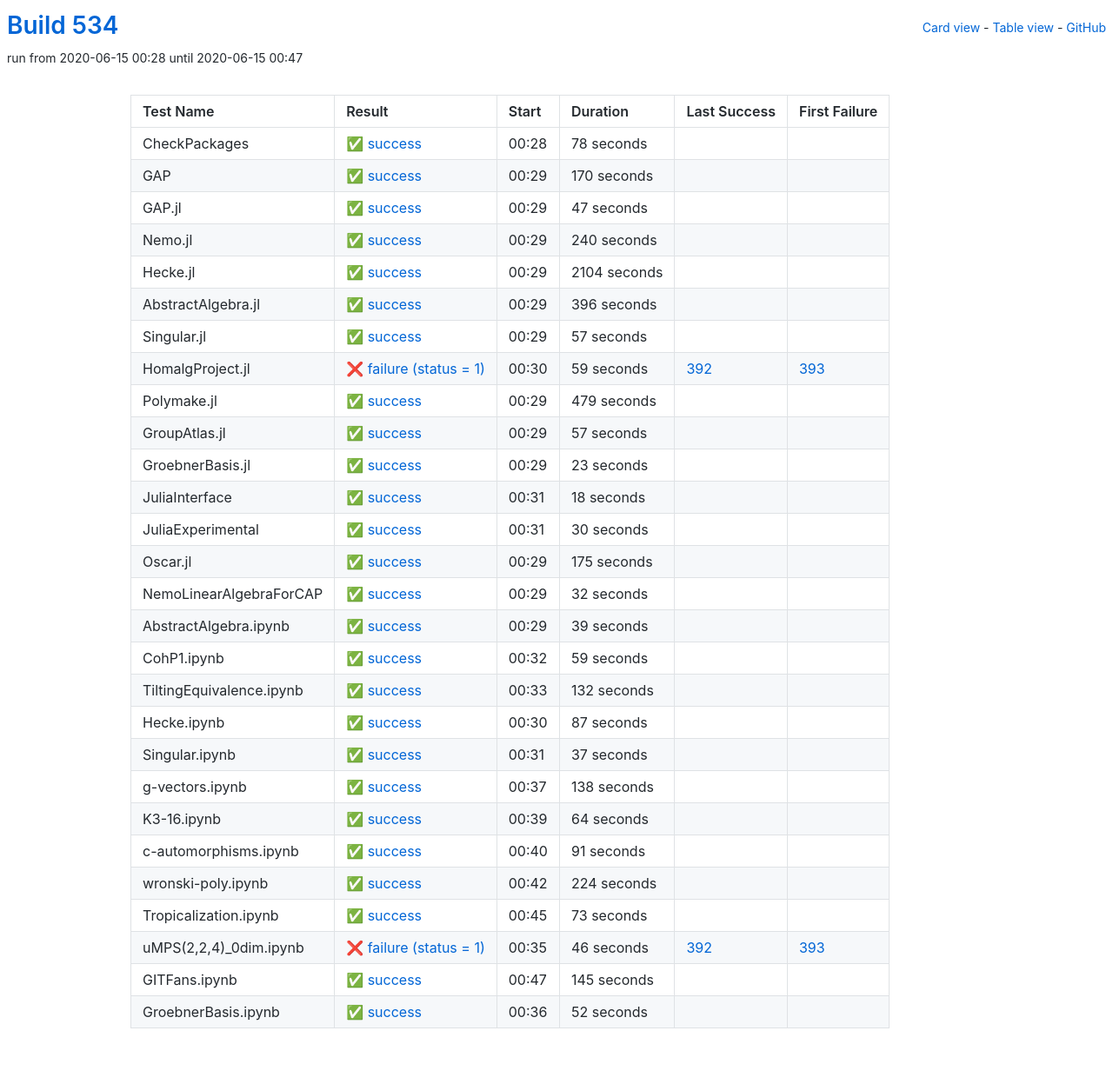
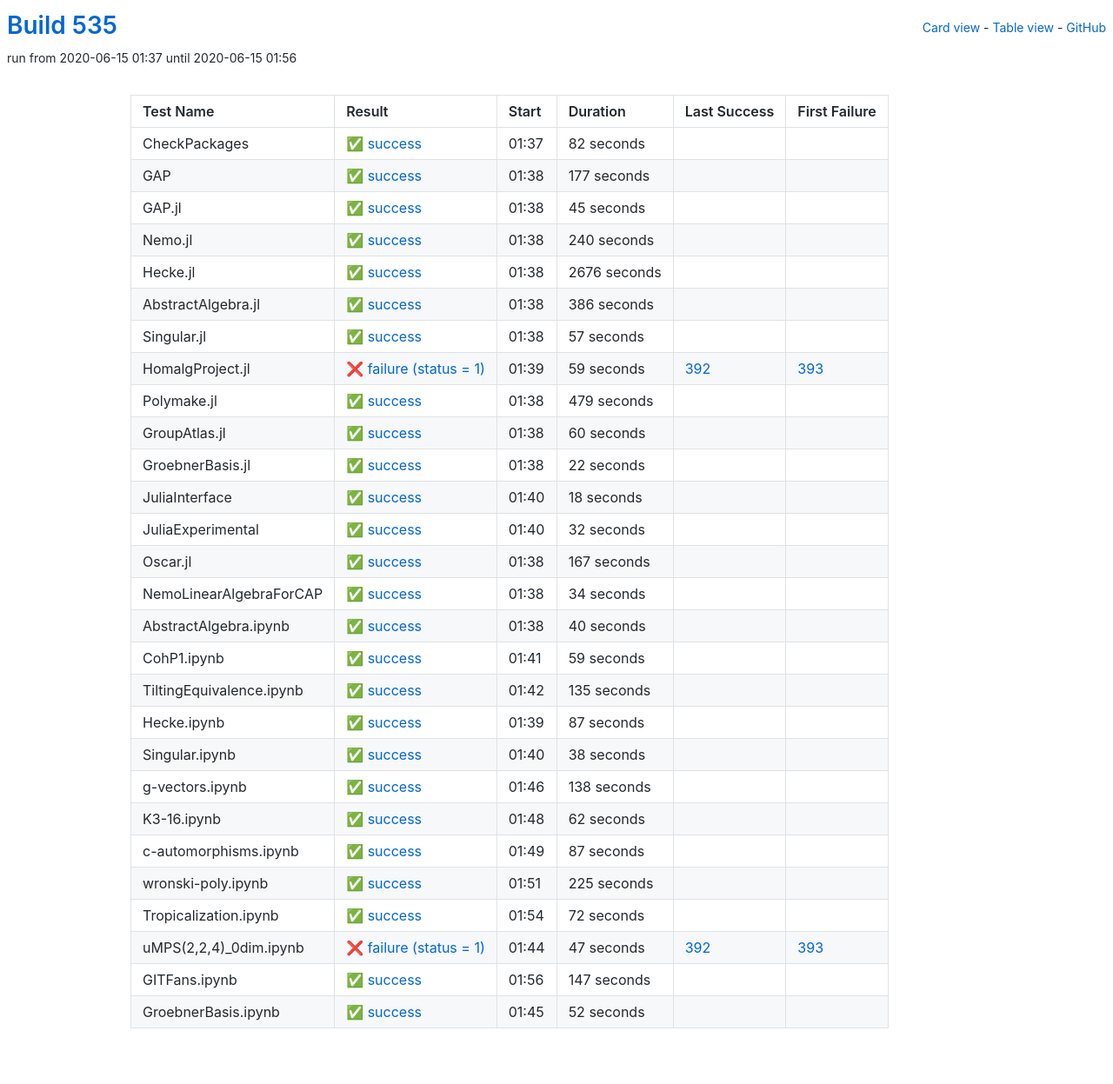
Before and after one commit to oscar-system/oscar-ci-status-1.4, a Jekyll site: the page built from table.html, in a window 1280 px wide. Shown: the whole page at 87% size. Built offline with Jekyll 4.4.1, drawn with Linux system fonts in a browser that asks for light colours.

Commit message:
Build #535

```diff
--- a/_data/ci.yml
+++ b/_data/ci.yml
@@ -1,6 +1,6 @@
 ---
-build: 534
-build_url: https://oscarci.mathematik.uni-kl.de/job/oscar-julia-1.4/534/
+build: 535
+build_url: https://oscarci.mathematik.uni-kl.de/job/oscar-julia-1.4/535/
 job: oscar-julia-1.4
 organization: oscar-system
 repo: oscar-ci-status-1.4
@@ -8,44 +8,44 @@ repourl: https://github.com/oscar-system/oscar-ci-status-1.4
 tests:
 - name: CheckPackages
   id: checkpackages
-  log: https://oscarci.mathematik.uni-kl.de/job/oscar-julia-1.4/534/artifact/logs/build-534/CheckPackages.log
-  start: 2020-06-15 00:28
+  log: https://oscarci.mathematik.uni-kl.de/job/oscar-julia-1.4/535/artifact/logs/build-535/CheckPackages.log
+  start: 2020-06-15 01:37
   success: true
   exitcode: 0
   status: success
-  duration: 78
+  duration: 82
   last_success: false
   last_success_url:
   first_failure: false
   first_failure_url:
 - name: GAP
   id: gap
-  log: https://oscarci.mathematik.uni-kl.de/job/oscar-julia-1.4/534/artifact/logs/build-534/GAP.log
-  start: 2020-06-15 00:29
+  log: https://oscarci.mathematik.uni-kl.de/job/oscar-julia-1.4/535/artifact/logs/build-535/GAP.log
+  start: 2020-06-15 01:38
   success: true
   exitcode: 0
   status: success
-  duration: 170
+  duration: 177
   last_success: false
   last_success_url:
   first_failure: false
   first_failure_url:
 - name: GAP.jl
   id: gap-jl
-  log: https://oscarci.mathematik.uni-kl.de/job/oscar-julia-1.4/534/artifact/logs/build-534/GAP.jl.log
-  start: 2020-06-15 00:29
+  log: https://oscarci.mathematik.uni-kl.de/job/oscar-julia-1.4/535/artifact/logs/build-535/GAP.jl.log
+  start: 2020-06-15 01:38
   success: true
   exitcode: 0
   status: success
-  duration: 47
+  duration: 45
   last_success: false
   last_success_url:
   first_failure: false
   first_failure_url:
 - name: Nemo.jl
   id: nemo-jl
-  log: https://oscarci.mathematik.uni-kl.de/job/oscar-julia-1.4/534/artifact/logs/build-534/Nemo.jl.log
-  start: 2020-06-15 00:29
+  log: https://oscarci.mathematik.uni-kl.de/job/oscar-julia-1.4/535/artifact/logs/build-535/Nemo.jl.log
+  start: 2020-06-15 01:38
   success: true
   exitcode: 0
   status: success
@@ -56,32 +56,32 @@ tests:
   first_failure_url:
 - name: Hecke.jl
   id: hecke-jl
-  log: https://oscarci.mathematik.uni-kl.de/job/oscar-julia-1.4/534/artifact/logs/build-534/Hecke.jl.log
-  start: 2020-06-15 00:29
+  log: https://oscarci.mathematik.uni-kl.de/job/oscar-julia-1.4/535/artifact/logs/build-535/Hecke.jl.log
+  start: 2020-06-15 01:38
   success: true
   exitcode: 0
   status: success
-  duration: 2104
+  duration: 2676
   last_success: false
   last_success_url:
   first_failure: false
   first_failure_url:
 - name: AbstractAlgebra.jl
   id: abstractalgebra-jl
-  log: https://oscarci.mathematik.uni-kl.de/job/oscar-julia-1.4/534/artifact/logs/build-534/AbstractAlgebra.jl.log
-  start: 2020-06-15 00:29
+  log: https://oscarci.mathematik.uni-kl.de/job/oscar-julia-1.4/535/artifact/logs/build-535/AbstractAlgebra.jl.log
+  start: 2020-06-15 01:38
   success: true
   exitcode: 0
   status: success
-  duration: 396
+  duration: 386
   last_success: false
   last_success_url:
   first_failure: false
   first_failure_url:
 - name: Singular.jl
   id: singular-jl
-  log: https://oscarci.mathematik.uni-kl.de/job/oscar-julia-1.4/534/artifact/logs/build-534/Singular.jl.log
-  start: 2020-06-15 00:29
+  log: https://oscarci.mathematik.uni-kl.de/job/oscar-julia-1.4/535/artifact/logs/build-535/Singular.jl.log
+  start: 2020-06-15 01:38
   success: true
   exitcode: 0
   status: success
@@ -92,8 +92,8 @@ tests:
   first_failure_url:
 - name: HomalgProject.jl
   id: homalgproject-jl
-  log: https://oscarci.mathematik.uni-kl.de/job/oscar-julia-1.4/534/artifact/logs/build-534/HomalgProject.jl.log
-  start: 2020-06-15 00:30
+  log: https://oscarci.mathematik.uni-kl.de/job/oscar-julia-1.4/535/artifact/logs/build-535/HomalgProject.jl.log
+  start: 2020-06-15 01:39
   success: false
   exitcode: 1
   status: failure
@@ -104,8 +104,8 @@ tests:
   first_failure_url: https://oscarci.mathematik.uni-kl.de/job/oscar-julia-1.4/393/
 - name: Polymake.jl
   id: polymake-jl
-  log: https://oscarci.mathematik.uni-kl.de/job/oscar-julia-1.4/534/artifact/logs/build-534/Polymake.jl.log
-  start: 2020-06-15 00:29
+  log: https://oscarci.mathematik.uni-kl.de/job/oscar-julia-1.4/535/artifact/logs/build-535/Polymake.jl.log
+  start: 2020-06-15 01:38
   success: true
   exitcode: 0
   status: success
@@ -116,32 +116,32 @@ tests:
   first_failure_url:
 - name: GroupAtlas.jl
   id: groupatlas-jl
-  log: https://oscarci.mathematik.uni-kl.de/job/oscar-julia-1.4/534/artifact/logs/build-534/GroupAtlas.jl.log
-  start: 2020-06-15 00:29
+  log: https://oscarci.mathematik.uni-kl.de/job/oscar-julia-1.4/535/artifact/logs/build-535/GroupAtlas.jl.log
+  start: 2020-06-15 01:38
   success: true
   exitcode: 0
   status: success
-  duration: 57
+  duration: 60
   last_success: false
   last_success_url:
   first_failure: false
   first_failure_url:
 - name: GroebnerBasis.jl
   id: groebnerbasis-jl
-  log: https://oscarci.mathematik.uni-kl.de/job/oscar-julia-1.4/534/artifact/logs/build-534/GroebnerBasis.jl.log
-  start: 2020-06-15 00:29
+  log: https://oscarci.mathematik.uni-kl.de/job/oscar-julia-1.4/535/artifact/logs/build-535/GroebnerBasis.jl.log
+  start: 2020-06-15 01:38
   success: true
   exitcode: 0
   status: success
-  duration: 23
+  duration: 22
   last_success: false
   last_success_url:
   first_failure: false
   first_failure_url:
 - name: JuliaInterface
   id: juliainterface
-  log: https://oscarci.mathematik.uni-kl.de/job/oscar-julia-1.4/534/artifact/logs/build-534/JuliaInterface.log
-  start: 2020-06-15 00:31
+  log: https://oscarci.mathematik.uni-kl.de/job/oscar-julia-1.4/535/artifact/logs/build-535/JuliaInterface.log
+  start: 2020-06-15 01:40
   success: true
   exitcode: 0
   status: success
@@ -152,32 +152,8 @@ tests:
   first_failure_url:
 - name: JuliaExperimental
   id: juliaexperimental
-  log: https://oscarci.mathematik.uni-kl.de/job/oscar-julia-1.4/534/artifact/logs/build-534/JuliaExperimental.log
-  start: 2020-06-15 00:31
-  success: true
-  exitcode: 0
-  status: success
-  duration: 30
-  last_success: false
-  last_success_url:
-  first_failure: false
-  first_failure_url:
-- name: Oscar.jl
-  id: oscar-jl
-  log: https://oscarci.mathematik.uni-kl.de/job/oscar-julia-1.4/534/artifact/logs/build-534/Oscar.jl.log
-  start: 2020-06-15 00:29
-  success: true
-  exitcode: 0
-  status: success
-  duration: 175
-  last_success: false
-  last_success_url:
-  first_failure: false
-  first_failure_url:
-- name: NemoLinearAlgebraForCAP
-  id: nemolinearalgebraforcap
-  log: https://oscarci.mathematik.uni-kl.de/job/oscar-julia-1.4/534/artifact/logs/build-534/NemoLinearAlgebraForCAP.log
-  start: 2020-06-15 00:29
+  log: https://oscarci.mathematik.uni-kl.de/job/oscar-julia-1.4/535/artifact/logs/build-535/JuliaExperimental.log
+  start: 2020-06-15 01:40
   success: true
   exitcode: 0
   status: success
@@ -186,22 +162,46 @@ tests:
   last_success_url:
   first_failure: false
   first_failure_url:
-- name: AbstractAlgebra.ipynb
-  id: abstractalgebra-ipynb
-  log: https://oscarci.mathematik.uni-kl.de/job/oscar-julia-1.4/534/artifact/logs/build-534/AbstractAlgebra.ipynb.log
-  start: 2020-06-15 00:29
+- name: Oscar.jl
+  id: oscar-jl
+  log: https://oscarci.mathematik.uni-kl.de/job/oscar-julia-1.4/535/artifact/logs/build-535/Oscar.jl.log
+  start: 2020-06-15 01:38
   success: true
   exitcode: 0
   status: success
-  duration: 39
+  duration: 167
+  last_success: false
+  last_success_url:
+  first_failure: false
+  first_failure_url:
+- name: NemoLinearAlgebraForCAP
+  id: nemolinearalgebraforcap
+  log: https://oscarci.mathematik.uni-kl.de/job/oscar-julia-1.4/535/artifact/logs/build-535/NemoLinearAlgebraForCAP.log
+  start: 2020-06-15 01:38
+  success: true
+  exitcode: 0
+  status: success
+  duration: 34
+  last_success: false
+  last_success_url:
+  first_failure: false
+  first_failure_url:
+- name: AbstractAlgebra.ipynb
+  id: abstractalgebra-ipynb
+  log: https://oscarci.mathematik.uni-kl.de/job/oscar-julia-1.4/535/artifact/logs/build-535/AbstractAlgebra.ipynb.log
+  start: 2020-06-15 01:38
+  success: true
+  exitcode: 0
+  status: success
+  duration: 40
   last_success: false
   last_success_url:
   first_failure: false
   first_failure_url:
 - name: CohP1.ipynb
   id: cohp1-ipynb
-  log: https://oscarci.mathematik.uni-kl.de/job/oscar-julia-1.4/534/artifact/logs/build-534/CohP1.ipynb.log
-  start: 2020-06-15 00:32
+  log: https://oscarci.mathematik.uni-kl.de/job/oscar-julia-1.4/535/artifact/logs/build-535/CohP1.ipynb.log
+  start: 2020-06-15 01:41
   success: true
   exitcode: 0
   status: success
@@ -212,20 +212,20 @@ tests:
   first_failure_url:
 - name: TiltingEquivalence.ipynb
   id: tiltingequivalence-ipynb
-  log: https://oscarci.mathematik.uni-kl.de/job/oscar-julia-1.4/534/artifact/logs/build-534/TiltingEquivalence.ipynb.log
-  start: 2020-06-15 00:33
+  log: https://oscarci.mathematik.uni-kl.de/job/oscar-julia-1.4/535/artifact/logs/build-535/TiltingEquivalence.ipynb.log
+  start: 2020-06-15 01:42
   success: true
   exitcode: 0
   status: success
-  duration: 132
+  duration: 135
   last_success: false
   last_success_url:
   first_failure: false
   first_failure_url:
 - name: Hecke.ipynb
   id: hecke-ipynb
-  log: https://oscarci.mathematik.uni-kl.de/job/oscar-julia-1.4/534/artifact/logs/build-534/Hecke.ipynb.log
-  start: 2020-06-15 00:30
+  log: https://oscarci.mathematik.uni-kl.de/job/oscar-julia-1.4/535/artifact/logs/build-535/Hecke.ipynb.log
+  start: 2020-06-15 01:39
   success: true
   exitcode: 0
   status: success
@@ -236,20 +236,20 @@ tests:
   first_failure_url:
 - name: Singular.ipynb
   id: singular-ipynb
-  log: https://oscarci.mathematik.uni-kl.de/job/oscar-julia-1.4/534/artifact/logs/build-534/Singular.ipynb.log
-  start: 2020-06-15 00:31
+  log: https://oscarci.mathematik.uni-kl.de/job/oscar-julia-1.4/535/artifact/logs/build-535/Singular.ipynb.log
+  start: 2020-06-15 01:40
   success: true
   exitcode: 0
   status: success
-  duration: 37
+  duration: 38
   last_success: false
   last_success_url:
   first_failure: false
   first_failure_url:
 - name: g-vectors.ipynb
   id: g-vectors-ipynb
-  log: https://oscarci.mathematik.uni-kl.de/job/oscar-julia-1.4/534/artifact/logs/build-534/g-vectors.ipynb.log
-  start: 2020-06-15 00:37
+  log: https://oscarci.mathematik.uni-kl.de/job/oscar-julia-1.4/535/artifact/logs/build-535/g-vectors.ipynb.log
+  start: 2020-06-15 01:46
   success: true
   exitcode: 0
   status: success
@@ -260,80 +260,80 @@ tests:
   first_failure_url:
 - name: K3-16.ipynb
   id: k3-16-ipynb
-  log: https://oscarci.mathematik.uni-kl.de/job/oscar-julia-1.4/534/artifact/logs/build-534/K3-16.ipynb.log
-  start: 2020-06-15 00:39
+  log: https://oscarci.mathematik.uni-kl.de/job/oscar-julia-1.4/535/artifact/logs/build-535/K3-16.ipynb.log
+  start: 2020-06-15 01:48
   success: true
   exitcode: 0
   status: success
-  duration: 64
+  duration: 62
   last_success: false
   last_success_url:
   first_failure: false
   first_failure_url:
 - name: c-automorphisms.ipynb
   id: c-automorphisms-ipynb
-  log: https://oscarci.mathematik.uni-kl.de/job/oscar-julia-1.4/534/artifact/logs/build-534/c-automorphisms.ipynb.log
-  start: 2020-06-15 00:40
+  log: https://oscarci.mathematik.uni-kl.de/job/oscar-julia-1.4/535/artifact/logs/build-535/c-automorphisms.ipynb.log
+  start: 2020-06-15 01:49
   success: true
   exitcode: 0
   status: success
-  duration: 91
+  duration: 87
   last_success: false
   last_success_url:
   first_failure: false
   first_failure_url:
 - name: wronski-poly.ipynb
   id: wronski-poly-ipynb
-  log: https://oscarci.mathematik.uni-kl.de/job/oscar-julia-1.4/534/artifact/logs/build-534/wronski-poly.ipynb.log
-  start: 2020-06-15 00:42
+  log: https://oscarci.mathematik.uni-kl.de/job/oscar-julia-1.4/535/artifact/logs/build-535/wronski-poly.ipynb.log
+  start: 2020-06-15 01:51
   success: true
   exitcode: 0
   status: success
-  duration: 224
+  duration: 225
   last_success: false
   last_success_url:
   first_failure: false
   first_failure_url:
 - name: Tropicalization.ipynb
   id: tropicalization-ipynb
-  log: https://oscarci.mathematik.uni-kl.de/job/oscar-julia-1.4/534/artifact/logs/build-534/Tropicalization.ipynb.log
-  start: 2020-06-15 00:45
+  log: https://oscarci.mathematik.uni-kl.de/job/oscar-julia-1.4/535/artifact/logs/build-535/Tropicalization.ipynb.log
+  start: 2020-06-15 01:54
   success: true
   exitcode: 0
   status: success
-  duration: 73
+  duration: 72
   last_success: false
   last_success_url:
   first_failure: false
   first_failure_url:
 - name: uMPS(2,2,4)_0dim.ipynb
   id: umps-2-2-4-0dim-ipynb
-  log: https://oscarci.mathematik.uni-kl.de/job/oscar-julia-1.4/534/artifact/logs/build-534/uMPS-2-2-4-_0dim.ipynb.log
-  start: 2020-06-15 00:35
+  log: https://oscarci.mathematik.uni-kl.de/job/oscar-julia-1.4/535/artifact/logs/build-535/uMPS-2-2-4-_0dim.ipynb.log
+  start: 2020-06-15 01:44
   success: false
   exitcode: 1
   status: failure
-  duration: 46
+  duration: 47
   last_success: 392
   last_success_url: https://oscarci.mathematik.uni-kl.de/job/oscar-julia-1.4/392/
   first_failure: 393
   first_failure_url: https://oscarci.mathematik.uni-kl.de/job/oscar-julia-1.4/393/
 - name: GITFans.ipynb
   id: gitfans-ipynb
-  log: https://oscarci.mathematik.uni-kl.de/job/oscar-julia-1.4/534/artifact/logs/build-534/GITFans.ipynb.log
-  start: 2020-06-15 00:47
+  log: https://oscarci.mathematik.uni-kl.de/job/oscar-julia-1.4/535/artifact/logs/build-535/GITFans.ipynb.log
+  start: 2020-06-15 01:56
   success: true
   exitcode: 0
   status: success
-  duration: 145
+  duration: 147
   last_success: false
   last_success_url:
   first_failure: false
   first_failure_url:
 - name: GroebnerBasis.ipynb
   id: groebnerbasis-ipynb
-  log: https://oscarci.mathematik.uni-kl.de/job/oscar-julia-1.4/534/artifact/logs/build-534/GroebnerBasis.ipynb.log
-  start: 2020-06-15 00:36
+  log: https://oscarci.mathematik.uni-kl.de/job/oscar-julia-1.4/535/artifact/logs/build-535/GroebnerBasis.ipynb.log
+  start: 2020-06-15 01:45
   success: true
   exitcode: 0
   status: success
```
Also changed, not shown: README.md.
